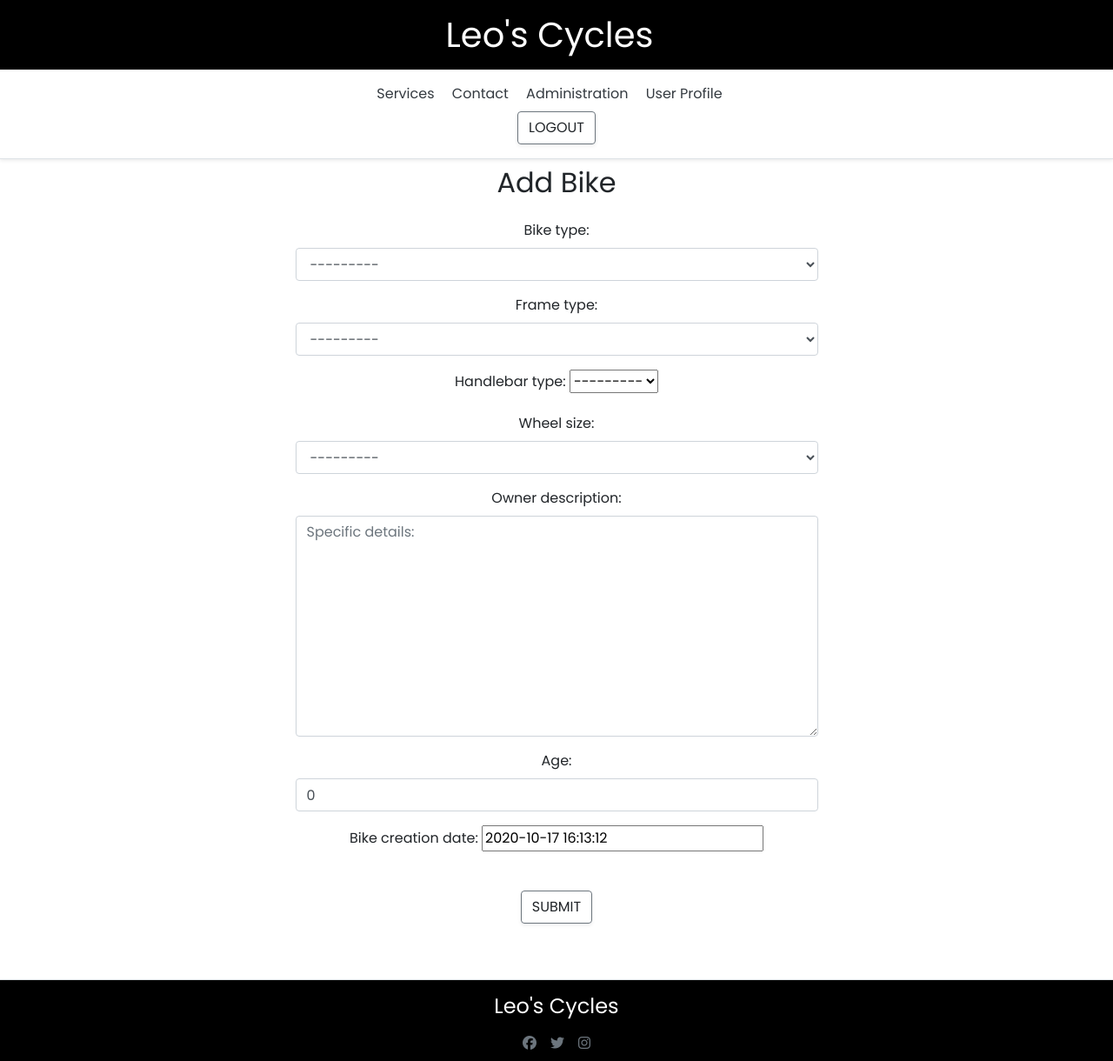
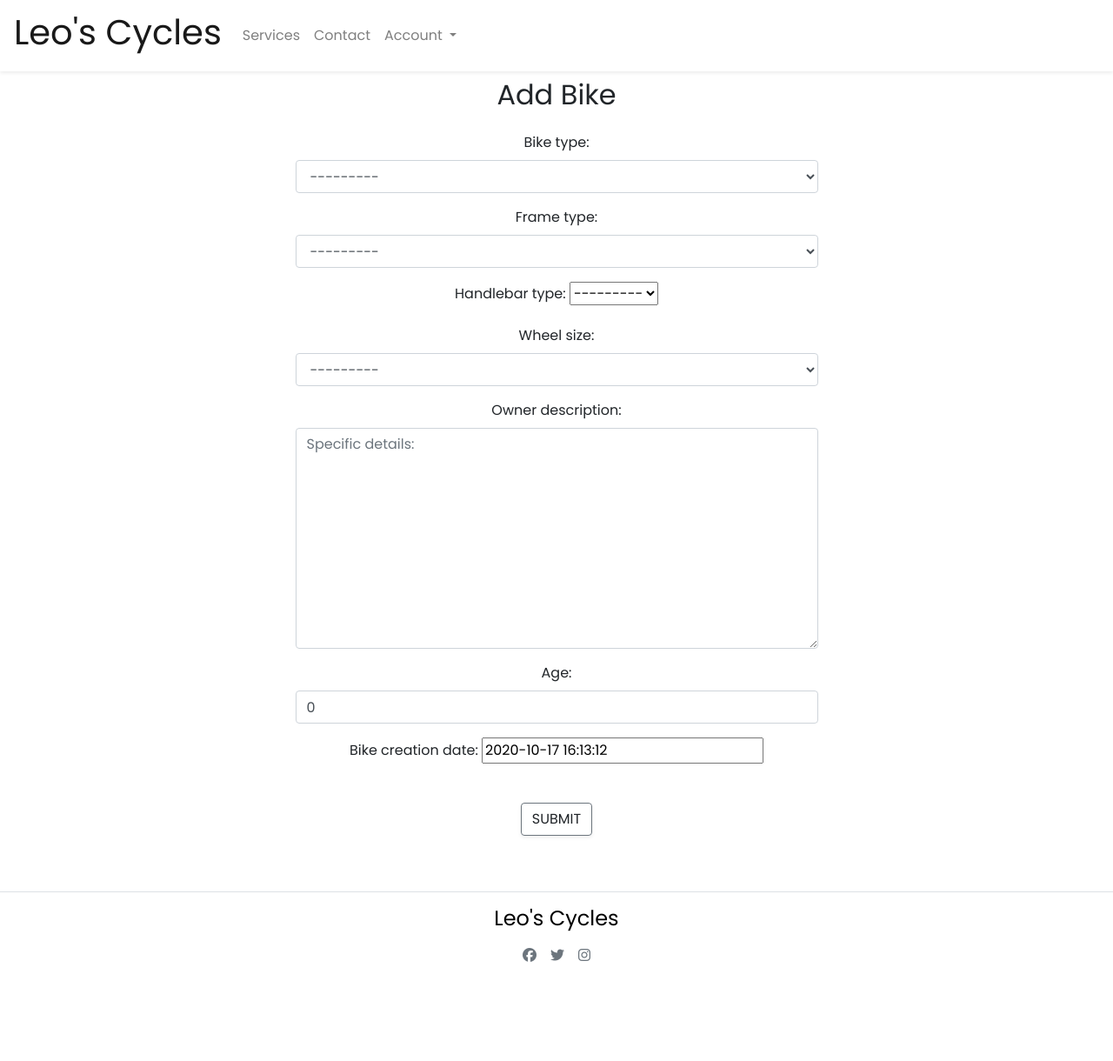
Before and after one commit to Liz94688/leos_cycles_v2, a Django app: page /bike/ in a window 1280 px wide. Shown: the whole page at 87% size. After the commit the page ends 1106 px from the top, so only its background shows below. Run offline with Django 3.2, Linux system fonts and the light colour scheme; the visitor is signed in with stand-in values (Sample User, id 1); data that the repository does not hold is empty; some libraries are stand-ins or nearby versions.

Commit message:
Updated navbar and footer

```diff
--- a/leos_cycles/settings.py
+++ b/leos_cycles/settings.py
@@ -44,7 +44,6 @@ INSTALLED_APPS = [
     'allauth.account',
     'allauth.socialaccount',
     'home',
-    'users',
     'userprofile',
     'reviews',
     'services',
@@ -76,7 +75,7 @@ TEMPLATES = [
         'OPTIONS': {
             'context_processors': [
                 'django.template.context_processors.debug',
-                'django.template.context_processors.request',
+                'django.template.context_processors.request',  # Needed by allauth
                 'django.contrib.auth.context_processors.auth',
                 'django.contrib.messages.context_processors.messages',
             ],
--- a/leos_cycles/urls.py
+++ b/leos_cycles/urls.py
@@ -4,7 +4,7 @@ from django.conf import settings
 from django.conf.urls.static import static
 
 urlpatterns = [
-    path('admin/', admin.site.urls, name='admin'),
+    path('admin/', admin.site.urls),
     path('accounts/', include('allauth.urls')),
     path('', include('home.urls')),
     path('userprofile/', include('userprofile.urls')),
--- a/static/css/base.css
+++ b/static/css/base.css
@@ -13,6 +13,12 @@ html, body {
 }
 
 /* Forms */
-.emailfieldclass {
 
+
+/* Buttons (need fixing for navbar) */
+
+.navbar-toggler,
+.navbar-toggler-icon {
+    border-color: white;
+    color: white;
 }
--- a/templates/base.html
+++ b/templates/base.html
@@ -39,37 +39,40 @@
   </head>
 
   <body>
-    <div class="d-flex flex-column align-items-center p-3 px-md-4 bg-black">
-        <nav class="my-2 my-md-0 mr-md-3">
-            <a href="{% url 'home' %}">
-                <h1 class="my-0 mr-md-auto font-weight-normal text-white">Leo's Cycles</h1>
+    <header>
+        <nav class="navbar navbar-expand-lg navbar-light bg-white shadow-sm">
+            <a class="navbar-brand font-weight-light" href="{% url 'home' %}"><h1>Leo's Cycles</h1></a>
+            <button class="navbar-toggler" type="button" data-toggle="collapse" data-target="#navbarNavDropdown" aria-controls="navbarNavDropdown" aria-expanded="false" aria-label="Toggle navigation">
+                <span class="navbar-toggler-icon"></span>
+            </button>
+            <div class="collapse navbar-collapse" id="navbarNavDropdown">
+                <ul class="navbar-nav">
+                    <li class="nav-item">
+                        <a class="nav-link" href="{% url 'service_list' %}">Services</a>
+                    </li>
+                    <li class="nav-item">
+                        <a class="nav-link" href="{% url 'contact' %}">Contact</a>
+                    </li>
+                    <li class="nav-item dropdown">
+                        <a class="nav-link dropdown-toggle" href="#" id="navbarDropdownMenuLink" role="button" data-toggle="dropdown" aria-haspopup="true" aria-expanded="false">
+                        Account
                         </a>
-        </nav>
-    </div>
-    <div class="d-flex flex-column align-items-center p-3 px-md-4 bg-white border-bottom shadow-sm">
-        <div class="flex-md-row mb-2">
-            <nav class="my-2 my-md-0 mr-md-3">
-            <a class="p-2 text-dark" href="{% url 'service_list' %}">Services</a>
-            <a class="p-2 text-dark" href="{% url 'contact' %}">Contact</a>
+                        <div class="dropdown-menu" aria-labelledby="navbarDropdownMenuLink">
                             {% if request.user.is_authenticated %}
                                 {% if request.user.is_superuser %}
-                    <a class="p-2 text-dark" href="">Administration</a>
+                                    <a href="" class="dropdown-item">Admin</a>
                                 {% endif %}
-                <a class="p-2 text-dark" href="{% url 'userprofile' %}"> User Profile</a>
+                                <a href="{% url 'userprofile' %}" class="dropdown-item">My Profile</a>
+                                <a href="{% url 'account_logout' %}" class="dropdown-item">Logout</a>
+                            {% else %}
+                                <a href="{% url 'account_signup' %}" class="dropdown-item">Register</a>
+                                <a href="{% url 'account_login' %}" class="dropdown-item">Login</a>
                             {% endif %}
+                        </div>
+                    </li>
+                </ul>
+            </div>
         </nav>
-        </div>
-        <div class="flex-md-row">
-            <nav>
-            {% if request.user.is_authenticated %}
-                <a class="btn rounded text-uppercase btn-block btn-black border-secondary shadow-sm" href="{% url 'account_logout' %}" >Logout</a>
-            {% else %}
-                <a class="btn rounded text-uppercase btn-block btn-black border-secondary shadow-sm" href="{% url 'account_signup' %}">Register</a>
-                <a class="btn rounded text-uppercase btn-block btn-black border-secondary shadow-sm" href="{% url 'account_login' %}">Login</a>
-            {% endif %}
-            </nav>
-        </div>
-    </div>
 
         {% if messages %}
             <div class="message-container"></div>
@@ -83,15 +86,15 @@
 
         {% block postloadjs %}
         {% endblock %}
-
+    </header>
   </body>
 
-  <footer class="pt-4 my-md-3 pt-md-3 border-top shadow-sm bg-black">
+  <footer class="pt-4 my-md-3 pt-md-3 border-top bg-white shadow-sm">
     <div class="container">
         <div class="d-flex flex-column">
             <div class="d-flex justify-content-center">
                 <a href="{% url 'home' %}">
-                    <h4 class="font-weight-light text-white">Leo's Cycles</h4>
+                    <h4 class="text-black">Leo's Cycles</h4>
                 </a>
             </div>
             <div class="d-flex justify-content-center">
--- a/users/urls.py
+++ b/users/urls.py
@@ -1,7 +1,6 @@
-from django.contrib import admin
 from django.urls import path
 from . import views
 
 urlpatterns = [
-    path('', views.register_view, name='register'),
+    path('register/', views.register_view, name='register')
 ]
```
Also changed, not shown: users/forms.py (+13 -2 lines), users/templates/user/login.html (+18 -0 lines), users/templates/user/register.html (+18 -0 lines), users/views.py (+12 -7 lines). Lines whose indentation alone changed are shown as unchanged.
